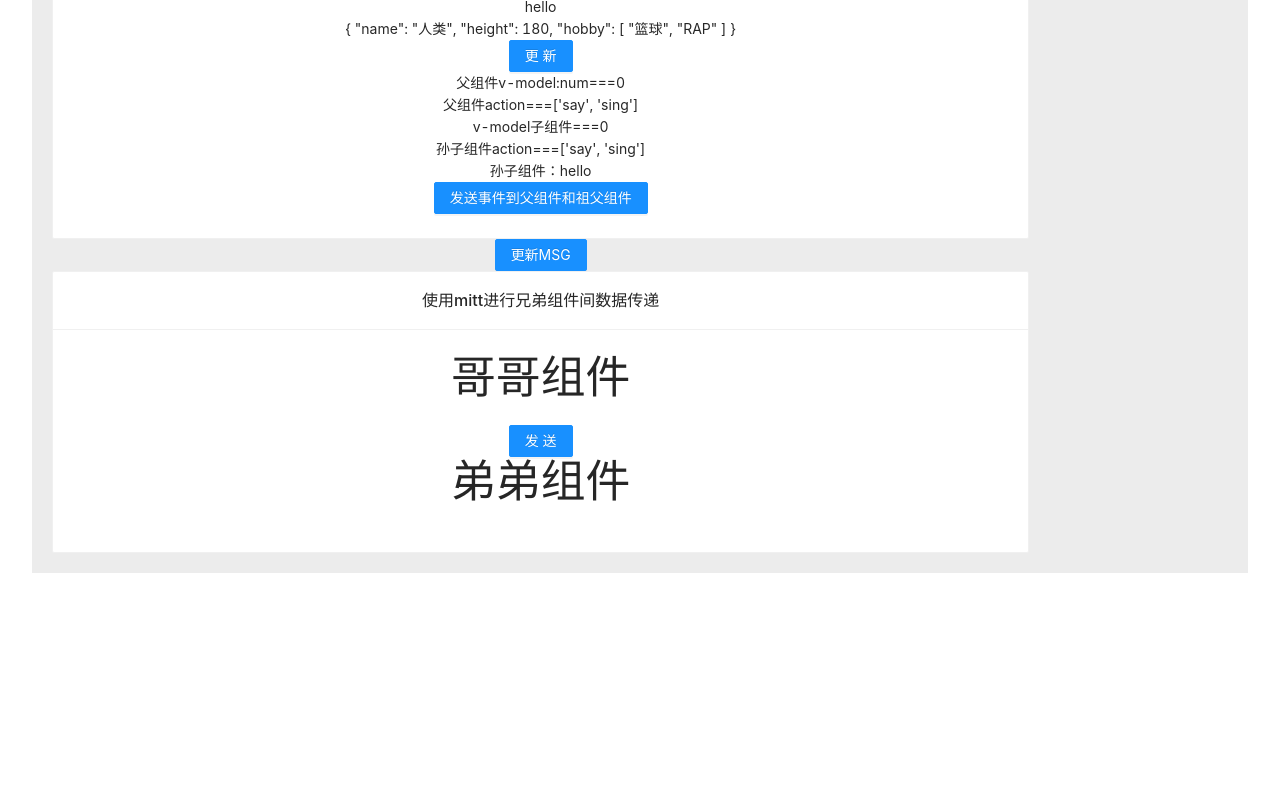
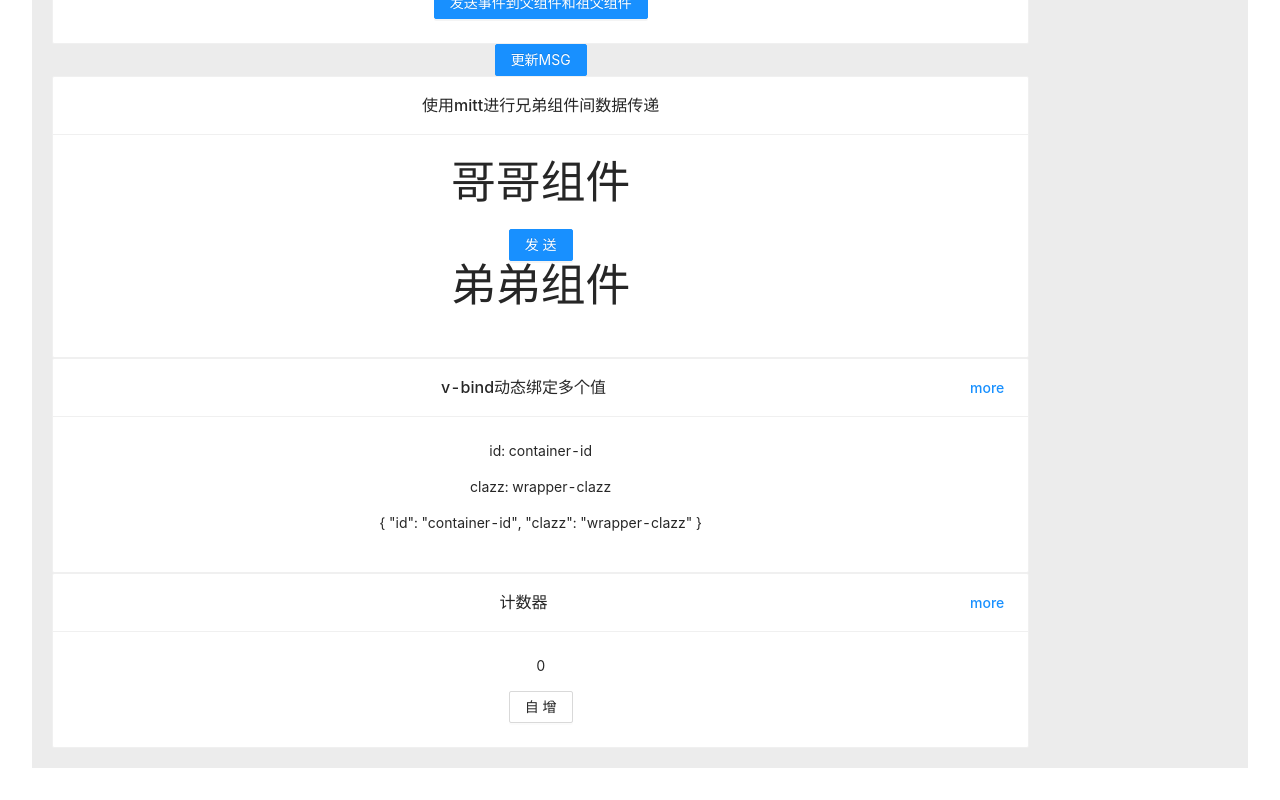
Before and after one commit to AlbinGuo/vue3.2-test, a Vue app: page / in a window 1280 px wide. Shown: the part 900-1700 px from the top of the page. Before the commit the page ends 1505 px from the top, so only its background shows below. Built offline with nearby package versions, Linux system fonts and the light colour scheme.

Commit message:
feat: 计数器&v-bind动态绑定多个值

```diff
--- a/package.json
+++ b/package.json
@@ -10,6 +10,7 @@
   },
   "dependencies": {
     "@types/node": "^18.7.3",
+    "@vueuse/core": "^9.4.0",
     "ant-design-vue": "^3.2.11",
     "mitt": "^3.0.0",
     "unplugin-auto-import": "^0.11.2",
--- a/src/App.vue
+++ b/src/App.vue
@@ -25,6 +25,9 @@
       <a-col :span="20">
         <parent></parent>
       </a-col>
+      <a-col :span="20">
+        <compose></compose>
+      </a-col>
     </a-row>
   </div>
 </template>
@@ -39,6 +42,7 @@ import Watch from '@/components/api/watch/index.vue'
 import IsrefUnref from '@/components/api/isRef-unRef/index.vue'
 import List from '@/components/ParentChildren/list.vue'
 import Parent from '@/components/mitt/Parent.vue'
+import Compose from '@/components/compose/index.vue'
 
 const msg = ref('hello')
 const human = reactive({
--- /dev/null
+++ b/src/components/compose/counter.vue
@@ -0,0 +1,22 @@
+<template>
+  <a-card title="计数器">
+    <template #extra>
+      <a href="#">more</a>
+    </template>
+    <p>{{ counter }}</p>
+    <a-button typeof="primary" @click="increment">自增</a-button>
+  </a-card>
+</template>
+
+<script lang="ts" setup>
+
+const counter = ref<number>(0);
+const increment = () => {
+  counter.value++;
+}
+
+</script>
+
+<style lang='scss' scoped>
+
+</style>
--- /dev/null
+++ b/src/components/compose/index.vue
@@ -0,0 +1,30 @@
+<template>
+  <div>
+    <vbind v-bind="objectOfAttrs"></vbind>
+  </div>
+  <div>
+    <counter></counter>
+  </div>
+</template>
+
+<script lang="ts" setup>
+import counter from './counter.vue';
+import vbind from './vbind.vue';
+
+interface Attribute {
+  id: string;
+  clazz: string;
+}
+
+const objectOfAttrs = ref<Attribute>(
+  {
+    id: 'container-id',
+    clazz: 'wrapper-clazz',
+  }
+);
+
+</script>
+
+<style lang='scss' scoped>
+
+</style>
--- /dev/null
+++ b/src/components/compose/vbind.vue
@@ -0,0 +1,21 @@
+<template>
+  <a-card title="v-bind动态绑定多个值">
+    <template #extra><a href="#">more</a></template>
+    <p>id: {{ id }}</p>
+    <p>clazz: {{ clazz }}</p>
+    <p>{{ props }}</p>
+  </a-card>
+</template>
+
+<script lang="ts" setup>
+  interface Attribute {
+    id: string;
+    clazz: string;
+  }
+  const props = defineProps<Attribute>();
+  const { id, clazz } = props;
+</script>
+
+<style lang='scss' scoped>
+
+</style>
```
Also changed, not shown: 2 other files (tests, documents, lock files or other folders).
